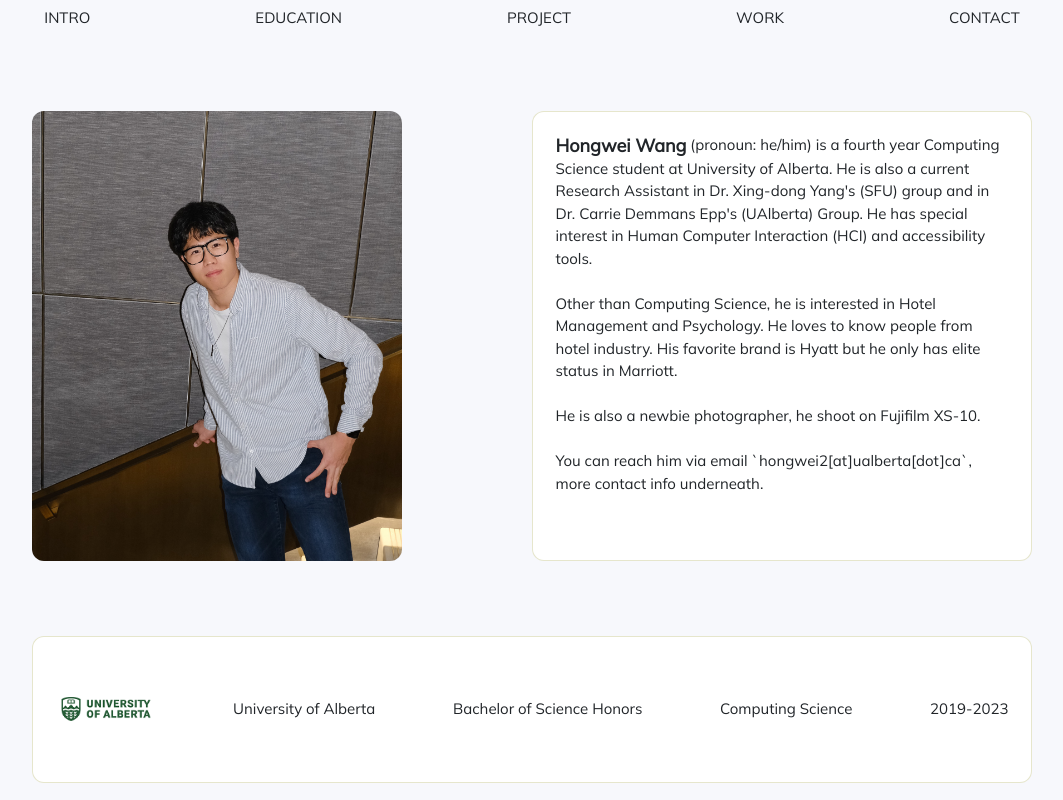
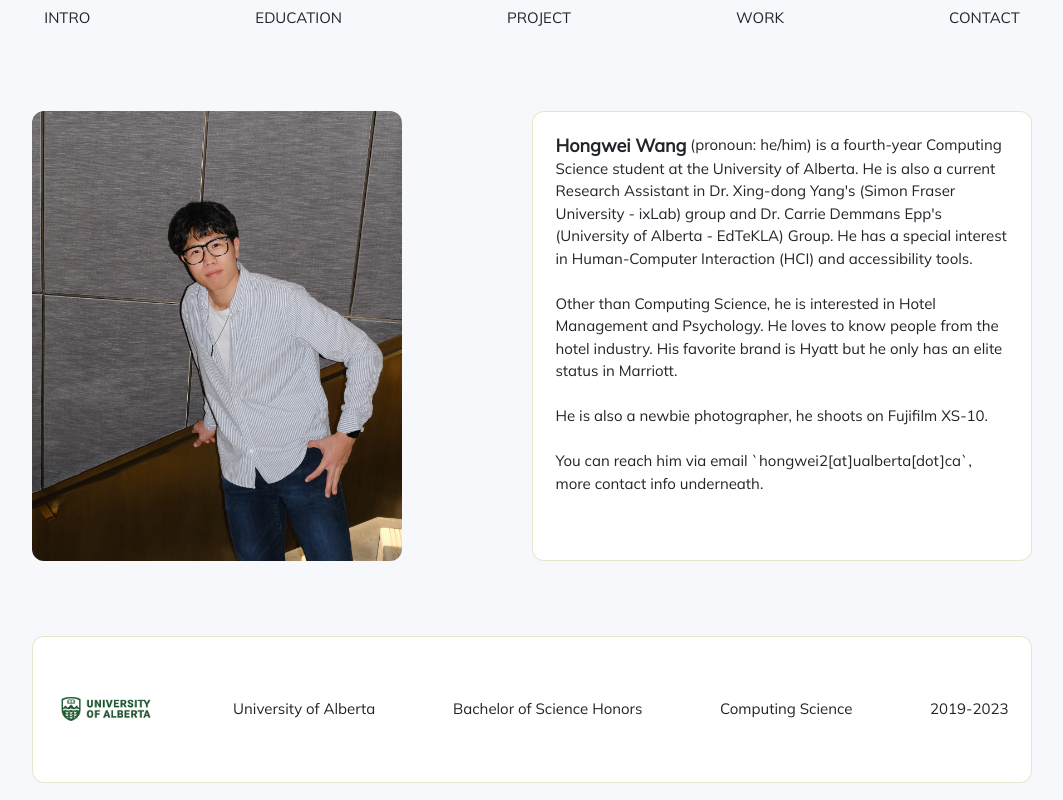
Before and after one commit to Hongwei-W/Hongwei-W.github.io, a React (Create React App) app: page / in a window 1280 px wide. Shown: the top 800 px of the page, without its empty margins (108-1171 px from the left). Built offline with nearby package versions, Linux system fonts and the light colour scheme; some icons are missing.

Commit message:
*MDF [Intro] edit intro text

```diff
--- a/src/components/Intro.js
+++ b/src/components/Intro.js
@@ -11,19 +11,20 @@ const Intro = () => {
       </div>
       <div className="intro section">
         <span>
-          <span className="t2">Hongwei Wang</span> (pronoun: he/him) is a fourth
-          year Computing Science student at University of Alberta. He is also a
-          current Research Assistant in Dr. Xing-dong Yang's (SFU) group and in
-          Dr. Carrie Demmans Epp's (UAlberta) Group. He has special interest in
-          Human Computer Interaction (HCI) and accessibility tools.
+          <span className="t2">Hongwei Wang</span> (pronoun: he/him) is a
+          fourth-year Computing Science student at the University of Alberta. He
+          is also a current Research Assistant in Dr. Xing-dong Yang's (Simon
+          Fraser University - ixLab) group and Dr. Carrie Demmans Epp's
+          (University of Alberta - EdTeKLA) Group. He has a special interest in
+          Human-Computer Interaction (HCI) and accessibility tools.
           <br />
           <br />
           Other than Computing Science, he is interested in Hotel Management and
-          Psychology. He loves to know people from hotel industry. His favorite
-          brand is Hyatt but he only has elite status in Marriott.
+          Psychology. He loves to know people from the hotel industry. His
+          favorite brand is Hyatt but he only has an elite status in Marriott.
           <br />
           <br />
-          He is also a newbie photographer, he shoot on Fujifilm XS-10.
+          He is also a newbie photographer, he shoots on Fujifilm XS-10.
           <br />
           <br />
           You can reach him via email `hongwei2[at]ualberta[dot]ca`, more
```
